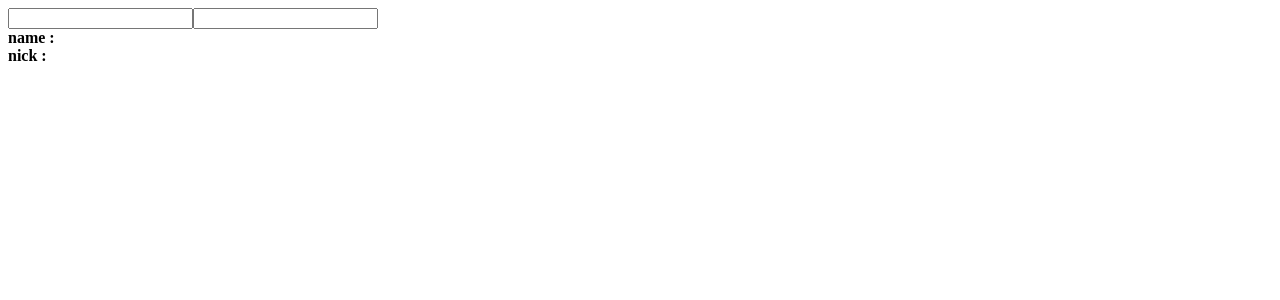
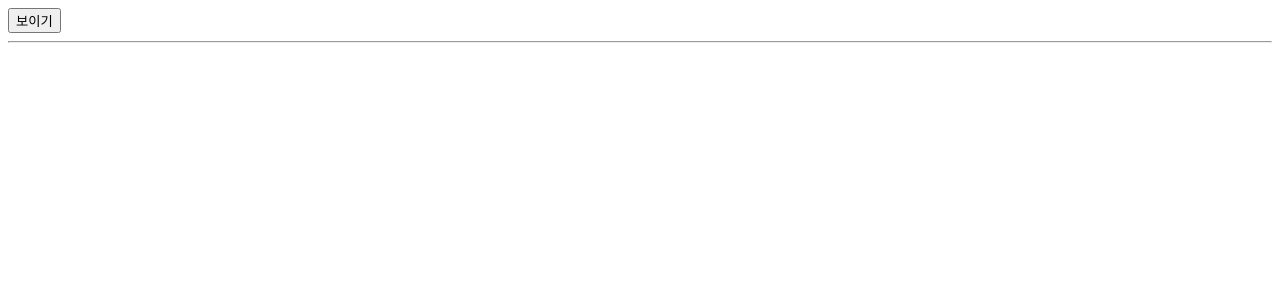
Before and after one commit to hskim881028/react_practice2, a React (Create React App) app: page / in a window 1280 px wide. Shown: the top 300 px of the page. Built offline with nearby package versions, Linux system fonts and the light colour scheme; the HTML template or start-up script is replaced by a standard one.

Commit message:
learn hooks(useState, useEffect)

```diff
--- a/src/App.js
+++ b/src/App.js
@@ -1,4 +1,4 @@
-import React, { Component } from "react";
+import React, { useState, Component } from "react";
 import Info from "./Info";
 import LifeCycleSample from "./LifeCycleSample";
 import ErrorBoundary from "./ErrorBoundary";
@@ -30,6 +30,21 @@
 // }
 
 const App = () => {
-  return <Info />;
+  const [visible, setVisible] = useState(false);
+
+  return (
+    <div>
+      <button
+        onClick={() => {
+          setVisible(!visible);
+        }}
+      >
+        {" "}
+        {visible ? "숨기기" : "보이기"}
+      </button>
+      <hr />
+      {visible && <Info />}
+    </div>
+  );
 };
 export default App;
--- a/src/Info.js
+++ b/src/Info.js
@@ -2,6 +2,15 @@
 const Info = () => {
   const [name, setName] = useState("");
   const [nickName, setNickName] = useState("");
+
+  useEffect(() => {
+    console.log("effect");
+    console.log(name);
+    return () => {
+      console.log("clean up");
+      console.log(name);
+    };
+  }, [name]);
 
   const onChangeName = (e) => {
     setName(e.target.value);
```
